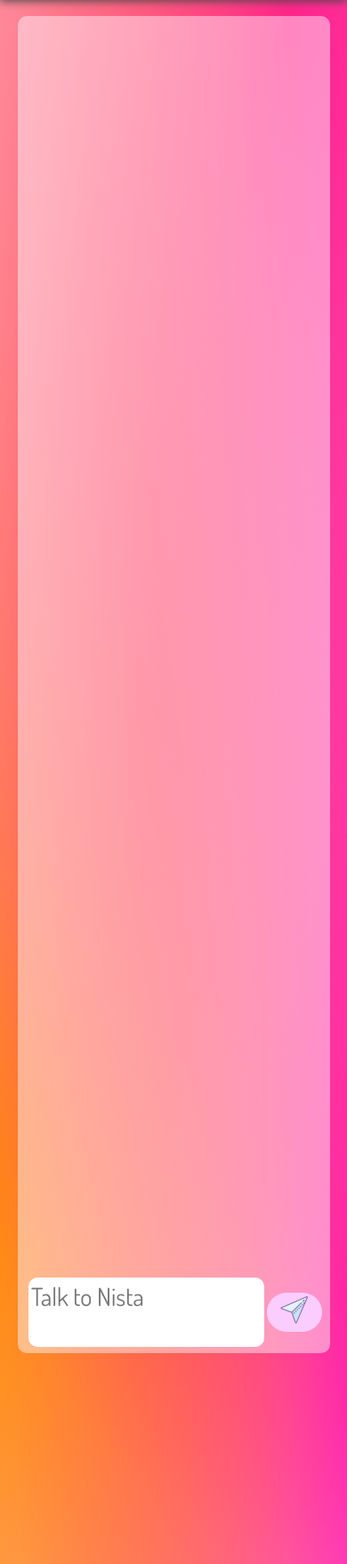
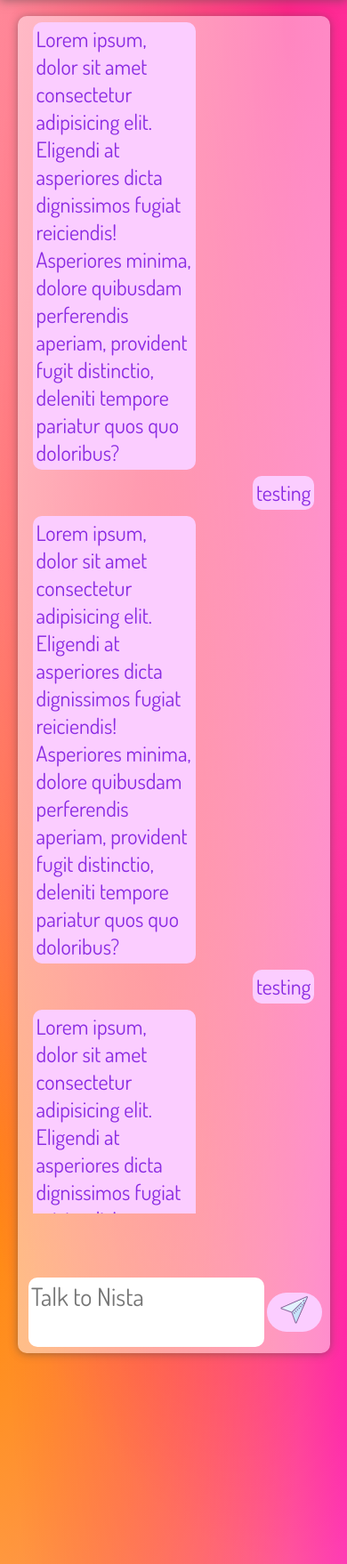
Before and after one commit to Pranav-H-P/PersonalStylist-Nista, a Flask app: page /chat in a window 390 px wide. Shown: the part 105-1863 px from the top of the page at 89% size. Run offline with Flask 3, Linux system fonts and the light colour scheme.

Commit message:
html and css 99% done. responsiveness is kinda ehh for vertical stuff need to fix that and then its a 100% done

```diff
--- a/static/scripts/chat.js
+++ b/static/scripts/chat.js
@@ -17,11 +17,15 @@ logoText.addEventListener('click', () => {
 
 textBox.addEventListener('keydown', e => {
 
-    if (e.key === 'Enter') {
+    const userAgent = navigator.userAgent;
+    if (!userAgent.match(/Mobile|Android|iPhone|iPad|iPod|BlackBerry|Windows Phone/i)){ // exclude mobile users from this
 
-      e.preventDefault(); // Prevent the default behavior of the Enter key (next line)
+        if (e.key === 'Enter' && !e.shiftKey ) { // Enter key sends message on PC, shift+enter creates new line
 
-      sendButton.click();
+        e.preventDefault(); // Prevent the default behavior of the Enter key (new line)
+
+        sendButton.click();
+        }
     }
 });
 
--- a/static/styles/chat.css
+++ b/static/styles/chat.css
@@ -66,7 +66,7 @@ header{
     width: 100%;
     display: flex;
     background-color: white;
-    box-shadow: 0px 1px 10px rgb(70, 70, 70);
+    box-shadow: 0px 1px 10px rgb(70, 70, 70, 0.5);
 }
 #topBarLeft{
     display: flex;
@@ -89,6 +89,7 @@ header{
 }
 
 #mainContent{
+    box-shadow: 0px 1px 10px rgba(70, 70, 70, 0.5);
     padding-top: 1%;
     padding-bottom: 1%;
     background-color: rgba(254, 248, 255, 0.464);
@@ -104,6 +105,7 @@ header{
 }
 
 #textInputContainer{
+    flex-basis: 15%;
     width: 95%;
     display: flex;
     margin-top: auto;
@@ -120,6 +122,11 @@ header{
     border-radius: 10px;
     resize: none;
 }
+#textInput:focus{
+
+    outline-color: blueviolet;
+}
+
 
 #sendButton{
     margin-top: auto;
@@ -131,6 +138,21 @@ header{
     max-width: 10vh;
     max-height: auto;
 }
+
+
+#chatContainer{
+    flex-basis: 85%;
+    display: flex;
+    flex-direction: column;
+    min-width: 90vw;
+    min-height: 60vh;
+    max-height: 60vh;
+
+    overflow-y: auto;
+    scroll-behavior: smooth;
+}
+
+
 
 #sendButton:hover{
     cursor: pointer;
@@ -146,6 +168,29 @@ header{
     width: 100%;
     max-width: 60%;
     height: auto;
+}
+
+.message{
+    text-align: left;
+    background-color: var(--nistaLavender);
+    width: fit-content;
+    max-width: 50%;
+    height: fit-content;
+    border-radius: 10px;
+    padding: 1%;
+    border: none;
+    font-size: 1.5rem;
+    color: blueviolet;
+    margin: 1% 5%;
+}
+
+.human{
+
+    margin-left: auto;
+}
+
+.ai{
+    margin-right: auto;
 }
 
 .nistaFont{
@@ -169,12 +214,18 @@ header{
         margin-top: 2%;
         min-height: 76vh;
     }
+    #chatContainer{
+        min-height: 64vh;
+    }
 }
 
 @media (max-width: 800px){
     #mainContent{
         margin-top: 3%;
         min-height: 76vh;
+    }
+    #chatContainer{
+        min-height: 67vh;
     }
 }
 
@@ -184,6 +235,7 @@ header{
         min-height: 78vh;
 
     }
+
 }
 
 
@@ -202,4 +254,7 @@ header{
         margin-top: 10%;
 
     }
+    #chatContainer{
+        min-height: 70vh;
+    }
 }
--- a/static/styles/index.css
+++ b/static/styles/index.css
@@ -65,7 +65,7 @@ header{
     width: 100%;
     display: flex;
     background-color: white;
-    box-shadow: 0px 1px 10px rgb(70, 70, 70);
+    box-shadow: 0px 1px 10px rgb(70, 70, 70, 0.5);
 }
 #topBarLeft{
     display: flex;
@@ -76,6 +76,7 @@ header{
 #updateProfile{
     background-color: var(--nistaLavender);
     border-radius: 10px;
+    border: blueviolet solid 2px;
     padding: 0.1%;
     font-size: 1rem;
     color: blueviolet;
@@ -149,7 +150,7 @@ header{
 }
 
 a{
-    border: black solid 2px;
+    border: blueviolet solid 2px;
     background-color: var(--nistaLavender);
     border-radius: 10px;
     padding: 1%;
--- a/static/styles/signUp.css
+++ b/static/styles/signUp.css
@@ -56,7 +56,7 @@ header{
     width: 100%;
     display: flex;
     background-color: white;
-    box-shadow: 0px 1px 10px rgb(70, 70, 70);
+    box-shadow: 0px 1px 10px rgb(70, 70, 70, 0.5);
 }
 #topBarLeft{
     display: flex;
--- a/templates/chat.html
+++ b/templates/chat.html
@@ -34,7 +34,12 @@
     <section id="mainContent" class="comeFromBottom">
 
         <div id="chatContainer">
-
+            <p class="message ai">Lorem ipsum, dolor sit amet consectetur adipisicing elit. Eligendi at asperiores dicta dignissimos fugiat reiciendis! Asperiores minima, dolore quibusdam perferendis aperiam, provident fugit distinctio, deleniti tempore pariatur quos quo doloribus?</p>
+            <p class="message human">testing</p>
+            <p class="message ai">Lorem ipsum, dolor sit amet consectetur adipisicing elit. Eligendi at asperiores dicta dignissimos fugiat reiciendis! Asperiores minima, dolore quibusdam perferendis aperiam, provident fugit distinctio, deleniti tempore pariatur quos quo doloribus?</p>
+            <p class="message human">testing</p>
+            <p class="message ai">Lorem ipsum, dolor sit amet consectetur adipisicing elit. Eligendi at asperiores dicta dignissimos fugiat reiciendis! Asperiores minima, dolore quibusdam perferendis aperiam, provident fugit distinctio, deleniti tempore pariatur quos quo doloribus?</p>
+            <p class="message human">testing</p>
         </div>
         <div id="textInputContainer">
             <textarea id="textInput" columns = "1" placeholder="Talk to Nista"></textarea>
```
